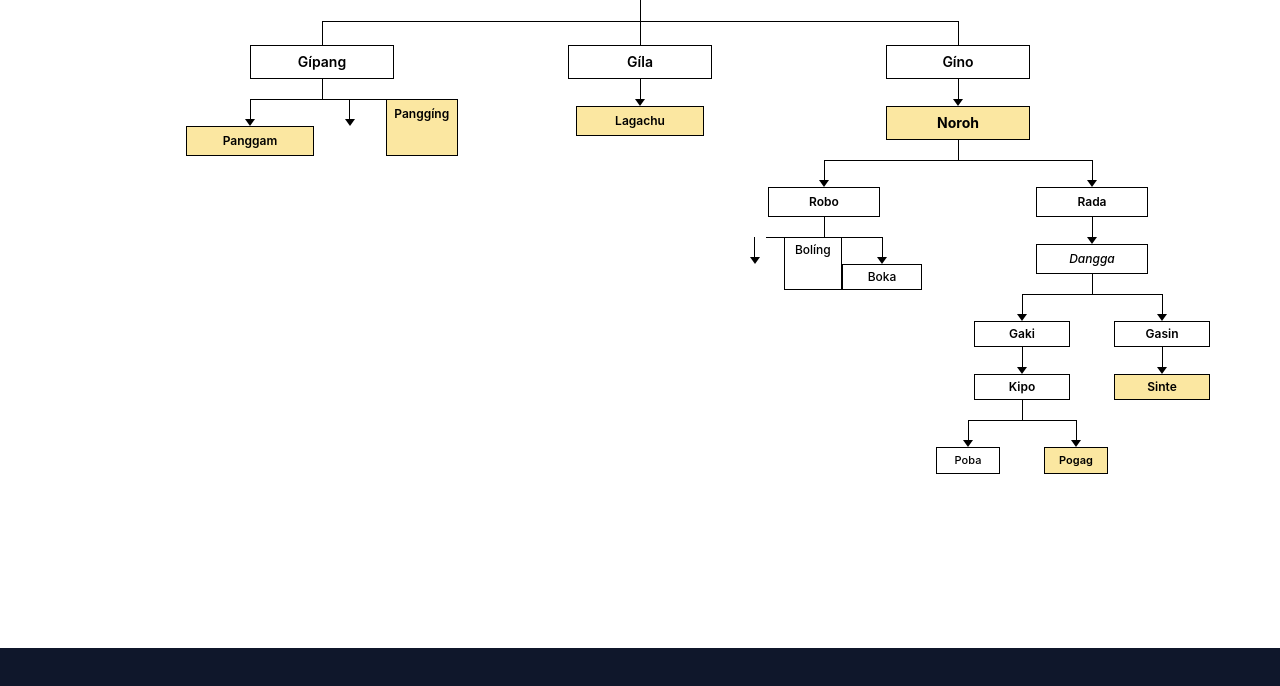
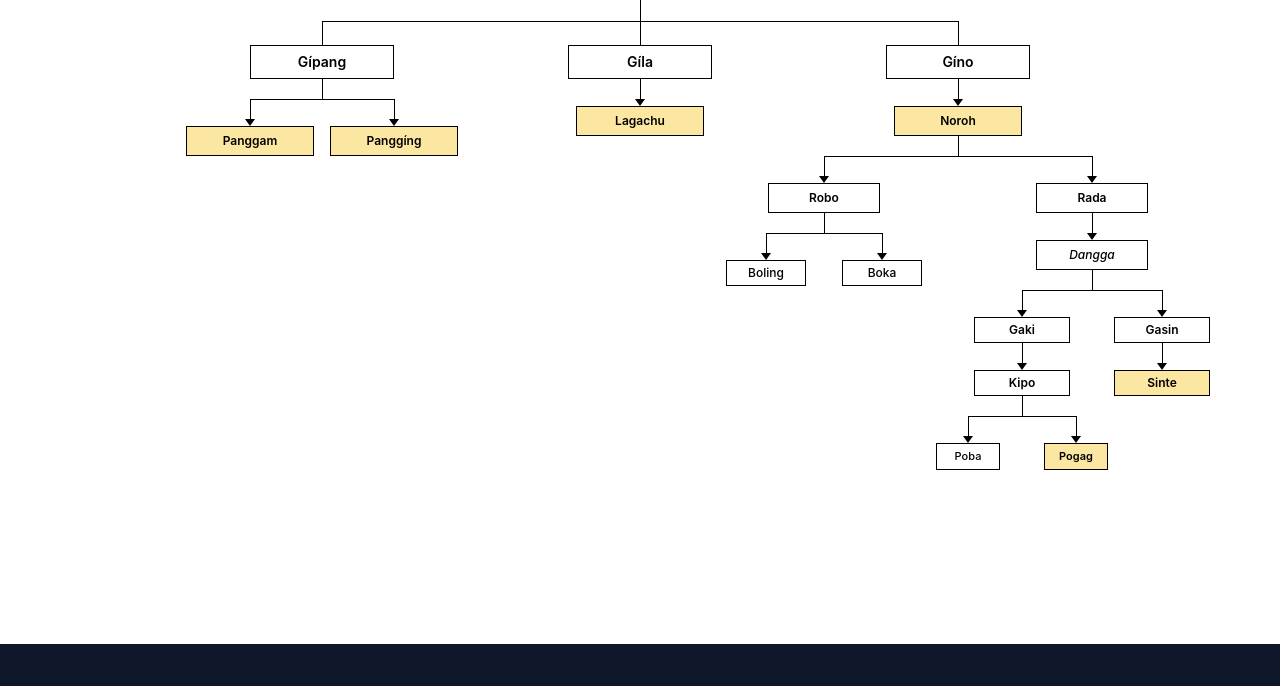
Before and after one commit to PranjalPanging/the-misings, an Astro site: page /genealogy/longging in a window 1280 px wide. Shown: the part 1268-1954 px from the top of the page. Built offline with nearby package versions, Linux system fonts and the light colour scheme; Astro itself is replaced by a stand-in of ours.

Commit message:
feat: update LonggingTree component with new clan names and styling adjustments

```diff
--- a/src/components/genealogy/LonggingTree.astro
+++ b/src/components/genealogy/LonggingTree.astro
@@ -22,7 +22,6 @@
     </div>
 
     <div class="w-px h-6 bg-black"></div>
-
     <div class="relative flex w-[780px] justify-between">
       <div class="absolute top-0 left-[72px] right-[72px] h-px bg-black"></div>
 
@@ -33,22 +32,25 @@
         <div class="w-px h-5 bg-black"></div>
         <div class="relative flex w-[272px] justify-between">
           <div class="absolute top-0 left-[64px] right-[64px] h-px bg-black"></div>
+
           <div class="flex flex-col items-center w-32">
             <div class="w-px h-5 bg-black"></div>
             <div class="w-0 h-0 border-l-[5px] border-l-transparent border-r-[5px] border-r-transparent border-t-[7px] border-t-black"></div>
             <div class="w-32 py-1.5 border border-black text-center text-xs font-semibold bg-[#fbe7a1]">
-              Panggam
+              Panggam</span>
             </div>
           </div>
+
           <div class="flex flex-col items-center w-32">
             <div class="w-px h-5 bg-black"></div>
             <div class="w-0 h-0 border-l-[5px] border-l-transparent border-r-[5px] border-r-transparent border-t-[7px] border-t-black"></div>
+            <div class="w-32 py-1.5 border border-black text-center text-xs font-semibold bg-[#fbe7a1]">Panggíng</div>
           </div>
-          <div class="w-32 py-1.5 border border-black text-center text-xs font-semibold bg-[#fbe7a1]">Panggíng</div>
+
         </div>
       </div>
+      <div class="flex flex-col items-center w-36">
 
-      <div class="flex flex-col items-center w-36">
         <div class="w-px h-6 bg-black"></div>
         <div class="w-36 py-1.5 border border-black text-center text-sm font-semibold bg-white">Gíla</div>
         <div class="w-px h-5 bg-black"></div>
@@ -61,7 +63,7 @@
         <div class="w-36 py-1.5 border border-black text-center text-sm font-semibold bg-white">Gíno</div>
         <div class="w-px h-5 bg-black"></div>
         <div class="w-0 h-0 border-l-[5px] border-l-transparent border-r-[5px] border-r-transparent border-t-[7px] border-t-black"></div>
-        <div class="w-36 py-1.5 border border-black text-center text-sm font-bold bg-[#fbe7a1]">Noroh</div>
+        <div class="w-32 py-1.5 border border-black text-center text-xs font-semibold bg-[#fbe7a1]">Noroh</div>
 
         <div class="w-px h-5 bg-black"></div>
         <div class="relative flex w-[380px] justify-between">
@@ -75,16 +77,19 @@
             <div class="w-px h-5 bg-black"></div>
             <div class="relative flex w-[196px] justify-between">
               <div class="absolute top-0 left-[40px] right-[40px] h-px bg-black"></div>
+
               <div class="flex flex-col items-center w-20">
                 <div class="w-px h-5 bg-black"></div>
                 <div class="w-0 h-0 border-l-[5px] border-l-transparent border-r-[5px] border-r-transparent border-t-[7px] border-t-black"></div>
+                <div class="w-20 py-1 border border-black text-center text-xs font-medium bg-white">Boling</div>
               </div>
-              <div class="w-20 py-1 border border-black text-center text-xs font-medium bg-white">Bolíng</div>
+
               <div class="flex flex-col items-center w-20">
                 <div class="w-px h-5 bg-black"></div>
                 <div class="w-0 h-0 border-l-[5px] border-l-transparent border-r-[5px] border-r-transparent border-t-[7px] border-t-black"></div>
                 <div class="w-20 py-1 border border-black text-center text-xs font-medium bg-white">Boka</div>
               </div>
+
             </div>
           </div>
 
@@ -111,16 +116,19 @@
                 <div class="w-px h-5 bg-black"></div>
                 <div class="relative flex w-[172px] justify-between">
                   <div class="absolute top-0 left-[32px] right-[32px] h-px bg-black"></div>
+
                   <div class="flex flex-col items-center w-16">
                     <div class="w-px h-5 bg-black"></div>
                     <div class="w-0 h-0 border-l-[5px] border-l-transparent border-r-[5px] border-r-transparent border-t-[7px] border-t-black"></div>
                     <div class="w-16 py-1 border border-black text-center text-[11px] font-medium bg-white">Poba</div>
                   </div>
+
                   <div class="flex flex-col items-center w-16">
                     <div class="w-px h-5 bg-black"></div>
                     <div class="w-0 h-0 border-l-[5px] border-l-transparent border-r-[5px] border-r-transparent border-t-[7px] border-t-black"></div>
                     <div class="w-16 py-1 border border-black text-center text-[11px] font-semibold bg-[#fbe7a1]">Pogag</div>
                   </div>
+
                 </div>
               </div>
 
```
